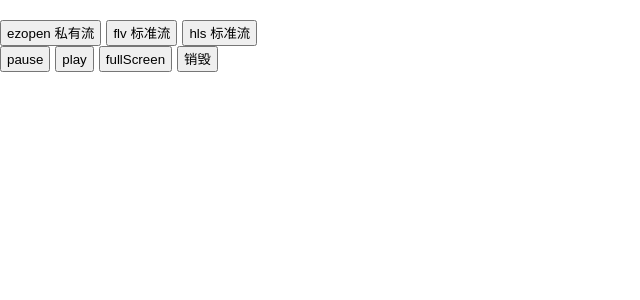
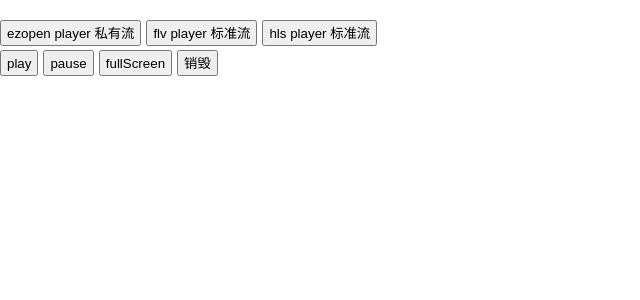
Before and after one commit to freeshineit/ezopen-flv-hls, a Vue app: page / in a window 1280 px wide. Shown: the top 300 px of the page, without its empty margins (0-640 px from the left). Built offline with nearby package versions, Linux system fonts and the light colour scheme.

Commit message:
feat: update

```diff
--- a/public/index.html
+++ b/public/index.html
@@ -24,6 +24,7 @@
 
     button+button {
       margin-left: 5px;
+      margin-bottom: 4px;
     }
   </style>
 </head>
--- a/src/player.vue
+++ b/src/player.vue
@@ -3,13 +3,13 @@
     <div id="container"></div>
     <div id="container-fullscreen"></div>
     <div class="btn-wrapper">
-      <button v-on:click="initEzopen">ezopen 私有流</button>
-      <button v-on:click="initFlv">flv 标准流</button>
-      <button v-on:click="initHls">hls 标准流</button>
+      <button v-on:click="initEzopenPlayer">ezopen player 私有流</button>
+      <button v-on:click="initFlvPlayer">flv player 标准流</button>
+      <button v-on:click="initHlsPlayer">hls player 标准流</button>
     </div>
     <div>
+      <button v-on:click="play">play</button>
       <button v-on:click="pause">pause</button>
-      <button v-on:click="play">play</button>
       <button v-on:click="fullScreen">fullScreen</button>
       <button v-on:click="destroy">销毁</button>
     </div>
@@ -44,19 +44,19 @@ export default {
   },
   methods: {
     /** 初始化 ezopen 协议私有流 */
-    initEzopen() {
+    initEzopenPlayer() {
       this.destroy();
       // 默认自动播放
       this.player = this.initPlayer(playerUrlList["ezopen"]);
     },
     /** 初始化 flv 标准流 */
-    initFlv() {
+    initFlvPlayer() {
       this.destroy();
       this.player = this.initPlayer(playerUrlList["flv"]);
       this.player.play();
     },
     /** 初始化 hls 标准流 */
-    initHls() {
+    initHlsPlayer() {
       this.destroy();
       this.player = this.initPlayer(playerUrlList["hls"]);
       this.player.play();
@@ -82,7 +82,6 @@ export default {
           ...options,
         });
       } else if (options.url.includes(".flv")) {
-
         // FIXME: 这是一个bug 后期会修复
         document.getElementById("container").style.width = width + 'px'
         document.getElementById("container").style.height = height + 'px'
@@ -119,7 +118,7 @@ export default {
         this.player.pause();
       }
     },
-    /** 全屏 */
+    /** 全屏 移动端H5 不支持 （因为 H5 不能使用快捷键退出） */
     fullScreen() {
       if (this.player) {
         if (this.player.fullscreen) {
```
